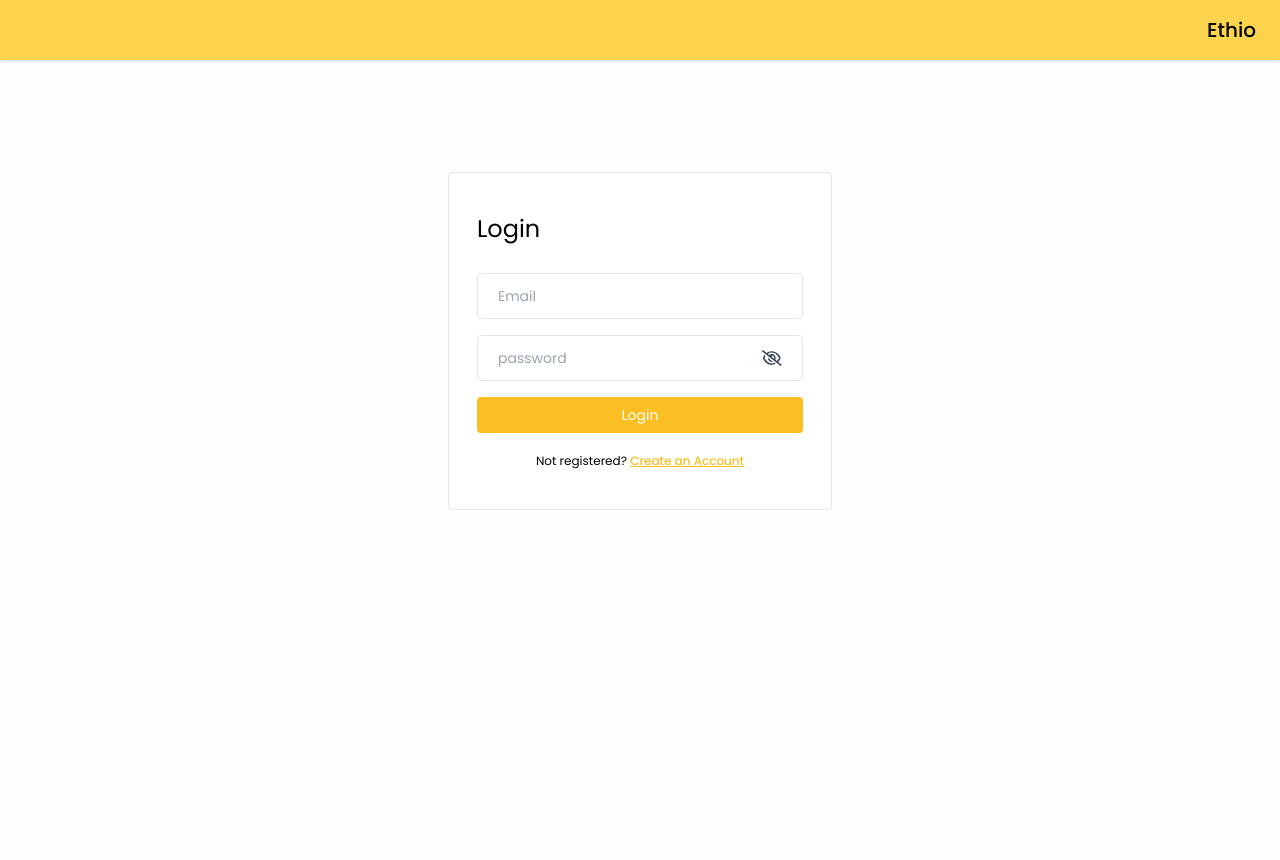
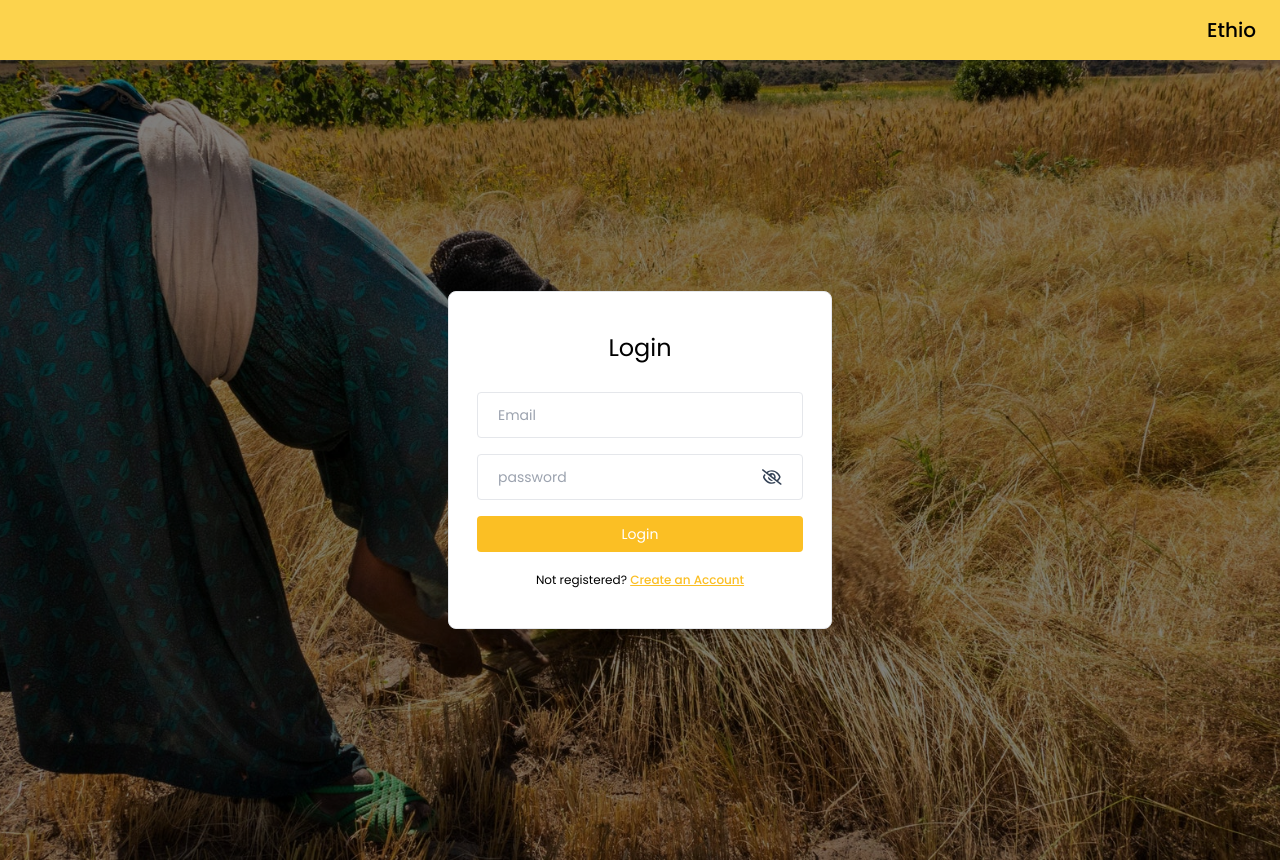
Before and after one commit to sixeyes198/ethio-shop-optimized, a React (Vite) app in the folder frontend/ethio-shop/: page /login in a window 1280 px wide. Before the commit the page ends 800 px from the top, so only its background shows below. Built offline with nearby package versions, Linux system fonts and the light colour scheme.

Commit message:
recenet update

```diff
--- a/frontend/ethio-shop/src/components/Navbar/Navbar.jsx
+++ b/frontend/ethio-shop/src/components/Navbar/Navbar.jsx
@@ -23,7 +23,7 @@ const Navbar = ({ userInfo }) => {
 
   return (
     <>
-      <div className="bg-amber-300 flex items-center justify-between px-6 py-2 drop-shadow">
+      <div className="bg-amber-300 flex items-center justify-between px-6 py-2 ">
         <div
           className="hidden max-lg:block cursor-pointer"
           onClick={toggleMenu}
--- a/frontend/ethio-shop/src/pages/Contact/Contact.jsx
+++ b/frontend/ethio-shop/src/pages/Contact/Contact.jsx
@@ -105,7 +105,7 @@ const Contact = () => {
             {/* submit button */}
             <button
               type="submit"
-              className="w-full py-3 bg-blue-500 text-white font-semibold rounded-lg border border-blue-700 hover:bg-blue-600 hover:border-blue-900 focus:outline-none focus:ring-2 focus:ring-blue-300"
+              className="w-full py-3 bg-sky-500 text-white font-semibold rounded-lg border border-blue-700 hover:bg-blue-600 hover:border-blue-900 focus:outline-none focus:ring-2 focus:ring-blue-300"
             >
               Send Message
             </button>
--- a/frontend/ethio-shop/src/pages/Home/Home.jsx
+++ b/frontend/ethio-shop/src/pages/Home/Home.jsx
@@ -19,7 +19,7 @@ const Home = () => {
             alt="women working in field"
             className="object-cover h-full w-fit"
           />
-          <div className="absolute inset-0 flex flex-col items-center justify-center bg-opacity-50 bg-black">
+          <div className="absolute inset-0 flex flex-col items-center justify-center  bg-black/50">
             <h1 className="text-4xl md:text-5xl font-semibold  text-white text-center px-4">
               EthioFlavors
             </h1>
--- a/frontend/ethio-shop/src/pages/Login/Login.jsx
+++ b/frontend/ethio-shop/src/pages/Login/Login.jsx
@@ -3,6 +3,7 @@ import Navbar from "../../components/Navbar/Navbar";
 import { Link, useNavigate } from "react-router-dom";
 import { validateEmail } from "../../utils/helper";
 import PasswordInput from "../../components/Input/PasswordInput";
+import img5 from "../../assets/images/img5.jpg"
 const Login = () => {
   const [email, setEmail] = useState("");
   const [password, setPassword] = useState("");
@@ -31,10 +32,19 @@ const Login = () => {
   return (
     <>
       <Navbar />
-      <div className="flex items-center justify-center mt-28">
-        <div className="w-96 border rounded bg-white px-7 py-10">
+    {/* Background Image with Dark Overlay */}
+    <div className="relative h-screen w-full">
+        <img
+          src={img5}
+          alt="women working in field"
+          className="absolute inset-0 w-full h-full object-cover brightness-50"
+        />
+
+        {/* Login Form */}
+        <div className="absolute inset-0 flex items-center justify-center">
+          <div className="w-96 border rounded-lg bg-white px-7 py-10 shadow-lg">
             <form onSubmit={handleLogin}>
-            <h4 className="text-2xl mb-7">Login</h4>
+              <h4 className="text-2xl mb-7 text-center">Login</h4>
               <input
                 type="text"
                 placeholder="Email"
@@ -50,7 +60,7 @@ const Login = () => {
 
               {error && <p className="text-red-500 text-xs pb-1">{error}</p>}
 
-            <button type="submit" className="btn-primary">
+              <button type="submit" className="btn-primary w-full">
                 Login
               </button>
               <p className="text-xs text-center mt-4">
@@ -65,6 +75,7 @@ const Login = () => {
             </form>
           </div>
         </div>
+      </div>
     </>
   );
 };
--- a/frontend/ethio-shop/src/pages/SignUp/SignUp.jsx
+++ b/frontend/ethio-shop/src/pages/SignUp/SignUp.jsx
@@ -3,6 +3,8 @@ import { validateEmail } from "../../utils/helper";
 import PasswordInput from "../../components/Input/PasswordInput";
 import { Link, useNavigate } from "react-router-dom";
 import Navbar from "../../components/Navbar/Navbar";
+import img5 from "../../assets/images/img5.jpg"
+
 
 const SignUp = () => {
   const [fullName, setFullName] = useState("");
@@ -37,10 +39,18 @@ const SignUp = () => {
   return (
     <>
       <Navbar />
-      <div className="flex items-center justify-center mt-28">
-        <div className="w-96 border rounded bg-white px-7 py-10">
+      <div className="relative h-screen w-full">
+        <img
+          src={img5}
+          alt="background"
+          className="absolute inset-0 w-full h-full object-cover brightness-50"
+        />
+
+        {/* Sign Up Form */}
+        <div className="absolute inset-0 flex items-center justify-center">
+          <div className="w-96 border rounded-lg bg-white px-7 py-10 shadow-lg">
             <form onSubmit={handleSignUp}>
-            <h4 className="text-2xl mb-7">SignUp</h4>
+              <h4 className="text-2xl mb-7 text-center">Sign Up</h4>
 
               <input
                 type="text"
@@ -65,16 +75,18 @@ const SignUp = () => {
 
               {error && <p className="text-red-500 text-xs pb-1">{error}</p>}
 
-            <button type="submit" className="btn-primary">
+              <button type="submit" className="btn-primary w-full">
                 Create Account
               </button>
+
               <p className="text-sm text-center mt-4">
                 Already have an account?{" "}
-              <Link to="/login" className="font-medium text-primary underline">
+                <Link to="/login" className="font-medium text-primary underline hover:text-amber-700">
                   Login
                 </Link>
               </p>
             </form>
+          </div>
         </div>
       </div>
     </>
```
Lines whose indentation alone changed are shown as unchanged.
